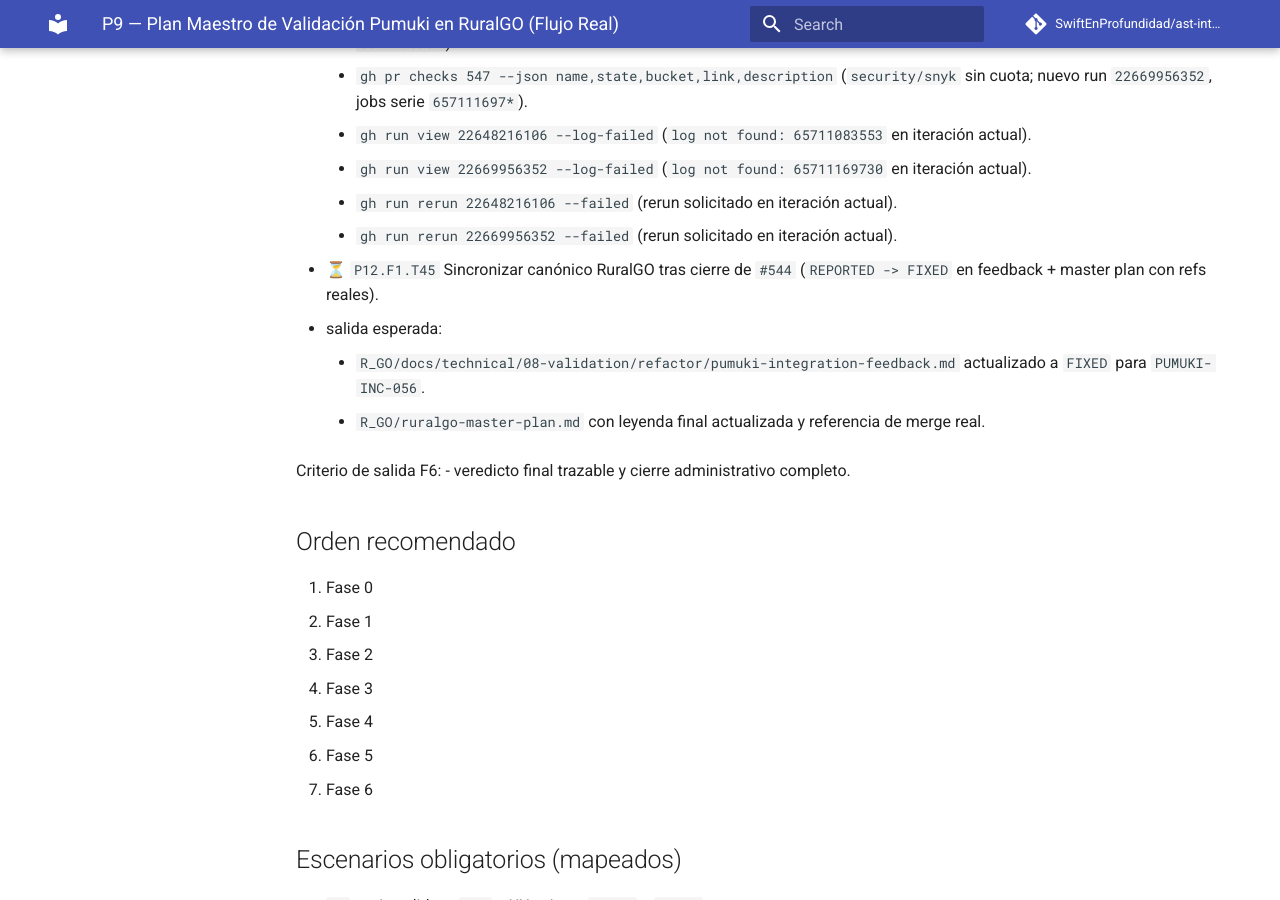
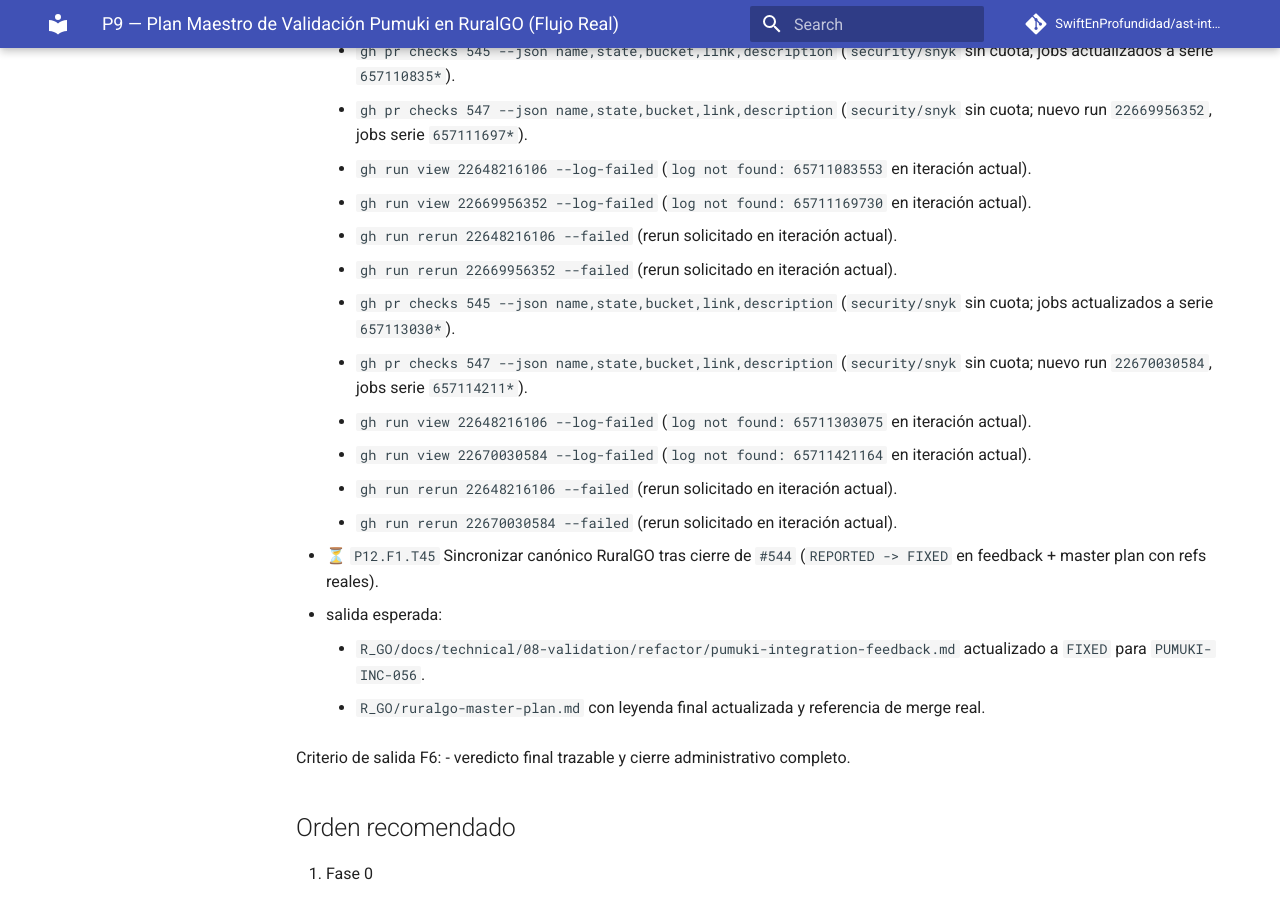
Before and after one commit to SwiftEnProfundidad/ast-intelligence-hooks, an MkDocs documentation site: the page built from docs/seguimiento-completo-validacion-ruralgo-03-03-2026.md, in a window 1280 px wide and 900 px high, scrolled down 58527 px. Built offline with MkDocs 1.6.1 and Material for MkDocs 9.7.7, drawn with Linux system fonts in a browser that asks for light colours; comment, search, counter and statistics services are not loaded; some of the changed text lies outside the part shown.

Commit message:
docs(validation): refresh t47 heartbeat evidence

```diff
--- a/docs/seguimiento-completo-validacion-ruralgo-03-03-2026.md
+++ b/docs/seguimiento-completo-validacion-ruralgo-03-03-2026.md
@@ -1409,6 +1409,7 @@ Criterio de salida F5:
       - `https://github.com/SwiftEnProfundidad/ast-intelligence-hooks/issues/546#issuecomment-3997323683`
       - `https://github.com/SwiftEnProfundidad/ast-intelligence-hooks/issues/546#issuecomment-3997332121`
       - `https://github.com/SwiftEnProfundidad/ast-intelligence-hooks/issues/546#issuecomment-3997342051`
+      - `https://github.com/SwiftEnProfundidad/ast-intelligence-hooks/issues/546#issuecomment-3997351225`
     - evidencia de bloqueo vigente:
       - `gh run view 22648407847` (`billing lock` en GitHub Actions).
       - `gh run view 22648597740` (`billing lock` persistente tras rerun/retrigger).
@@ -1634,6 +1635,12 @@ Criterio de salida F5:
       - `gh run view 22669956352 --log-failed` (`log not found: 65711169730` en iteración actual).
       - `gh run rerun 22648216106 --failed` (rerun solicitado en iteración actual).
       - `gh run rerun 22669956352 --failed` (rerun solicitado en iteración actual).
+      - `gh pr checks 545 --json name,state,bucket,link,description` (`security/snyk` sin cuota; jobs actualizados a serie `657113030*`).
+      - `gh pr checks 547 --json name,state,bucket,link,description` (`security/snyk` sin cuota; nuevo run `22670030584`, jobs serie `657114211*`).
+      - `gh run view 22648216106 --log-failed` (`log not found: 65711303075` en iteración actual).
+      - `gh run view 22670030584 --log-failed` (`log not found: 65711421164` en iteración actual).
+      - `gh run rerun 22648216106 --failed` (rerun solicitado en iteración actual).
+      - `gh run rerun 22670030584 --failed` (rerun solicitado en iteración actual).
 
 - ⏳ `P12.F1.T45` Sincronizar canónico RuralGO tras cierre de `#544` (`REPORTED -> FIXED` en feedback + master plan con refs reales).
   - salida esperada:
```
